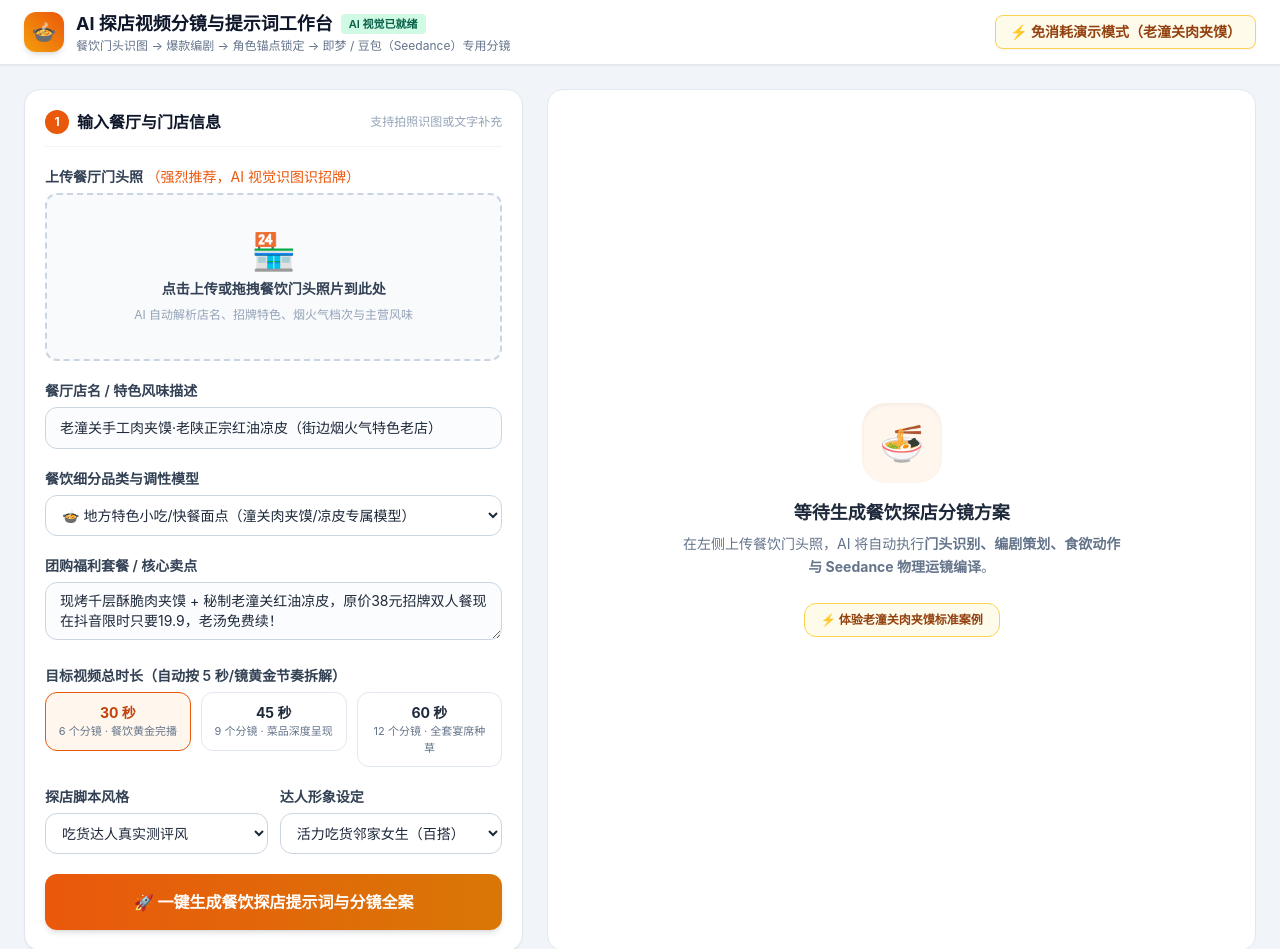
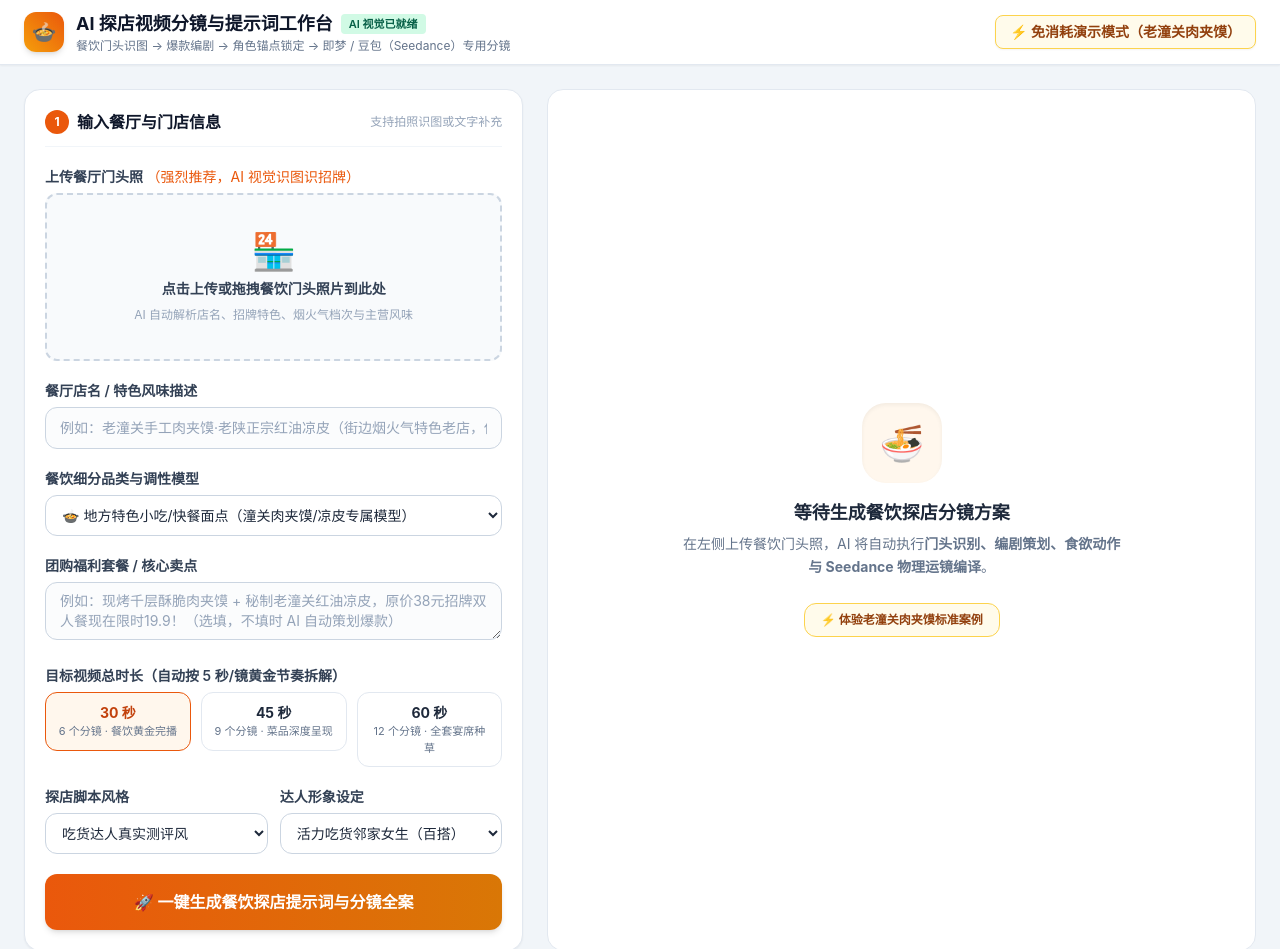
Before and after one commit to 307816658-eng/ai-tandian, a plain HTML site: page index.html in a window 1280 px wide. Shown: the top 949 px of the page. Drawn offline with nearby package versions, Linux system fonts and the light colour scheme.

Commit message:
fix(ui): use gray placeholder instead of default value for clean input UX

```diff
--- a/index.html
+++ b/index.html
@@ -85,7 +85,7 @@
         <!-- 文字补充门头 -->
         <div>
           <label class="block text-sm font-semibold text-slate-700 mb-1.5">餐厅店名 / 特色风味描述</label>
-          <input id="storeText" type="text" value="老潼关手工肉夹馍·老陕正宗红油凉皮（街边烟火气特色老店）" placeholder="例如：老潼关现烤肉夹馍老陕风味店" class="w-full px-3.5 py-2.5 text-sm border border-slate-300 rounded-xl focus:outline-none focus:ring-2 focus:ring-orange-500 bg-slate-50/50" />
+          <input id="storeText" type="text" placeholder="例如：老潼关手工肉夹馍·老陕正宗红油凉皮（街边烟火气特色老店，传门头照时可留空）" class="w-full px-3.5 py-2.5 text-sm border border-slate-300 rounded-xl focus:outline-none focus:ring-2 focus:ring-orange-500 bg-slate-50/50 placeholder:text-slate-400" />
         </div>
 
         <!-- 餐饮垂直品类模型 -->
@@ -102,7 +102,7 @@
         <!-- 核心卖点 / 团购套餐 -->
         <div>
           <label class="block text-sm font-semibold text-slate-700 mb-1.5">团购福利套餐 / 核心卖点</label>
-          <textarea id="sellingPoints" rows="2" placeholder="例如：现烤千层酥脆肉夹馍 + 秘制老潼关红油凉皮，原价38元招牌双人餐现在抖音限时只要19.9，老汤免费续！" class="w-full px-3.5 py-2 text-sm border border-slate-300 rounded-xl focus:outline-none focus:ring-2 focus:ring-orange-500 bg-slate-50/50">现烤千层酥脆肉夹馍 + 秘制老潼关红油凉皮，原价38元招牌双人餐现在抖音限时只要19.9，老汤免费续！</textarea>
+          <textarea id="sellingPoints" rows="2" placeholder="例如：现烤千层酥脆肉夹馍 + 秘制老潼关红油凉皮，原价38元招牌双人餐现在限时19.9！（选填，不填时 AI 自动策划爆款）" class="w-full px-3.5 py-2 text-sm border border-slate-300 rounded-xl focus:outline-none focus:ring-2 focus:ring-orange-500 bg-slate-50/50 placeholder:text-slate-400"></textarea>
         </div>
 
         <!-- 视频时长选择 -->
```
